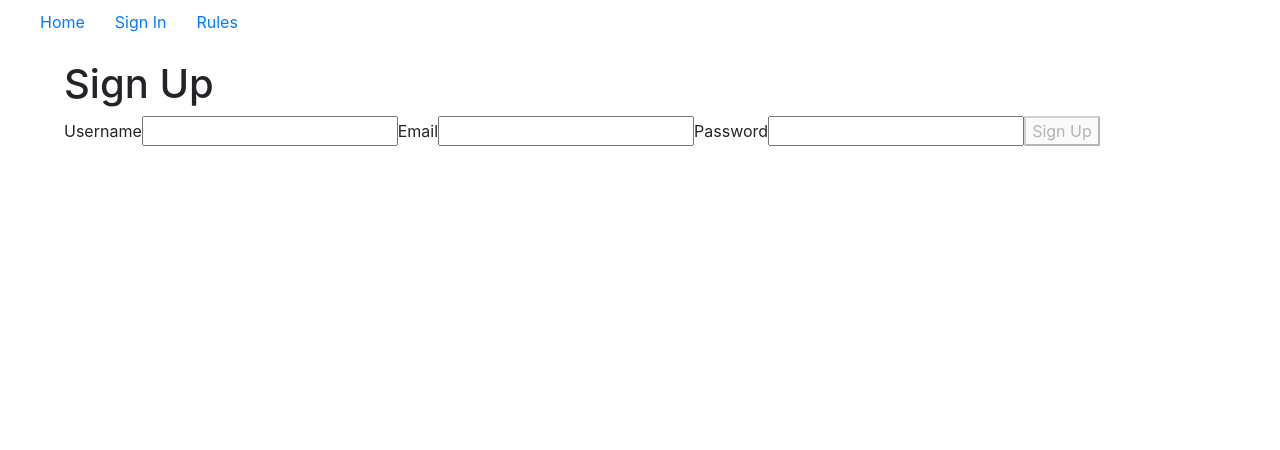
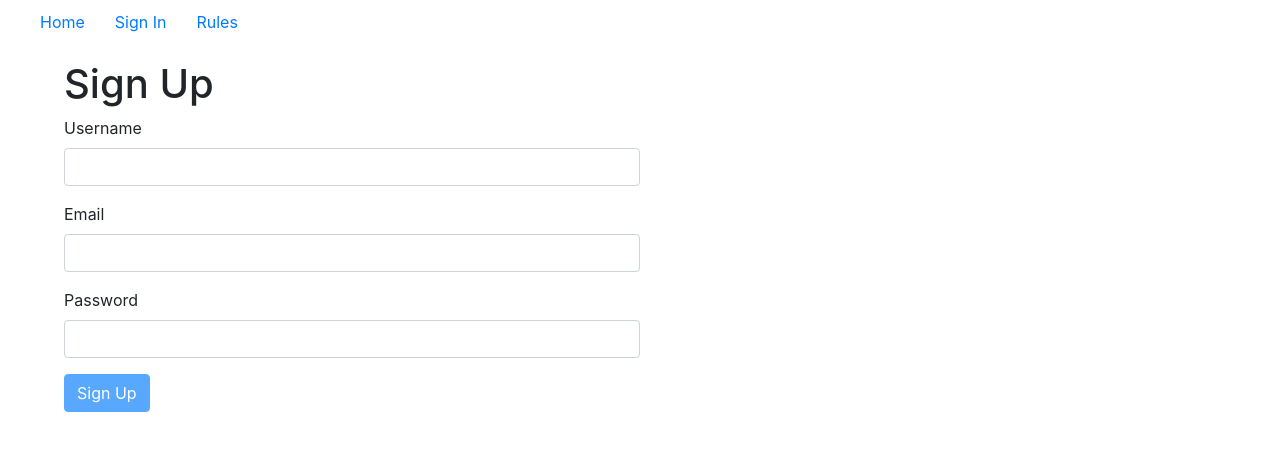
Before and after one commit to jeff-flower/draft-picks, a React (Create React App) app: page /signup in a window 1280 px wide. Shown: the top 450 px of the page. Built offline with nearby package versions, Linux system fonts and the light colour scheme; no server answers.

Commit message:
style signup form

```diff
--- a/src/components/SignUp/index.tsx
+++ b/src/components/SignUp/index.tsx
@@ -1,9 +1,13 @@
 import React from 'react';
 import { Link, useHistory } from 'react-router-dom';
 import * as firebase from 'firebase/app';
+import Form from 'react-bootstrap/Form';
+import Button from 'react-bootstrap/Button';
 
 import { RULES, SIGN_UP } from '../../constants/routes';
 import { useFirebaseContext } from '../Firebase';
+
+import './signup.css';
 
 export const SignUpPage = () => (
   <div>
@@ -34,39 +38,39 @@ const SignUpForm: React.FC<{}> = () => {
   const isInvalid = password === '' || email === '' || username === '';
 
   return (
-    <form onSubmit={onSubmit}>
-      <label>
-        Username
-        <input
+    <Form onSubmit={onSubmit} className="signup">
+      <Form.Group controlId="username">
+        <Form.Label>Username</Form.Label>
+        <Form.Control
+          type="text"
           name="username"
           value={username}
-          onChange={(e) => setUsername(e.target.value)}
-          type="text"
+          onChange={(e: any) => setUsername(e.target.value)}
         />
-      </label>
-      <label>
-        Email
-        <input
+      </Form.Group>
+      <Form.Group controlId="email">
+        <Form.Label>Email</Form.Label>
+        <Form.Control
           name="email"
           value={email}
-          onChange={(e) => setEmail(e.target.value)}
+          onChange={(e: any) => setEmail(e.target.value)}
           type="email"
         />
-      </label>
-      <label>
-        Password
-        <input
+      </Form.Group>
+      <Form.Group controlId="password">
+        <Form.Label>Password</Form.Label>
+        <Form.Control
+          type="password"
           name="password"
           value={password}
-          onChange={(e) => setPassword(e.target.value)}
-          type="password"
+          onChange={(e: any) => setPassword(e.target.value)}
         />
-      </label>
-      <button disabled={isInvalid} type="submit">
+      </Form.Group>
+      <Button variant="primary" disabled={isInvalid} type="submit">
         Sign Up
-      </button>
-      {error && <p>{error.message}</p>}
-    </form>
+      </Button>
+      {error && <p style={{ color: 'red' }}>{error.message}</p>}
+    </Form>
   );
 };
 
--- /dev/null
+++ b/src/components/SignUp/signup.css
@@ -0,0 +1,5 @@
+@media (min-width: 720px) {
+  .signup {
+    width: 50%;
+  }
+}
```
